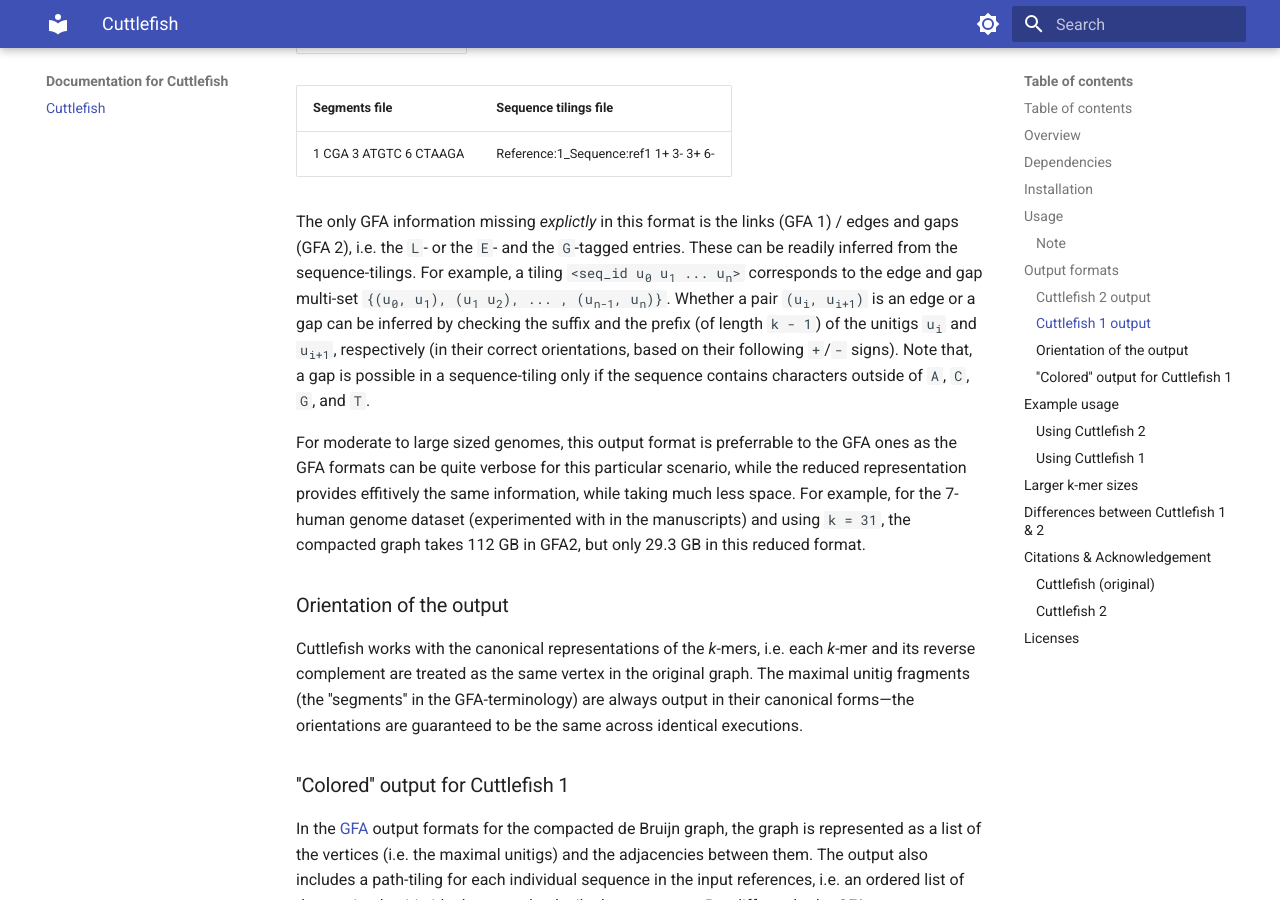
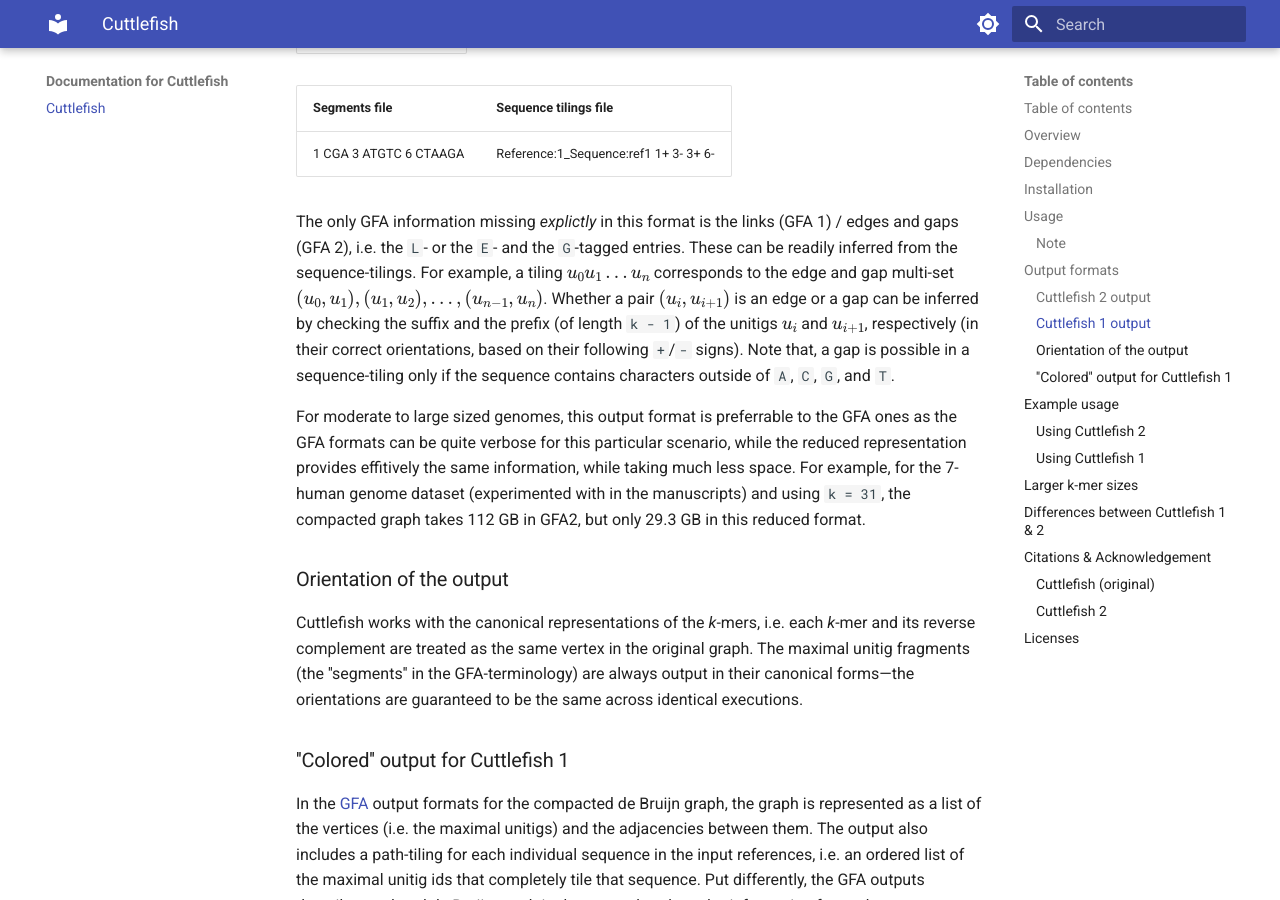
Before and after one commit to COMBINE-lab/cuttlefish, an MkDocs documentation site: the page built from docs/index.md, in a window 1280 px wide and 900 px high, scrolled down 5543 px. Built offline with MkDocs 1.6.1 and Material for MkDocs 9.7.7, drawn with Linux system fonts in a browser that asks for light colours.

Commit message:
add math mode

```diff
--- a/docs/index.md
+++ b/docs/index.md
@@ -243,8 +243,9 @@
 
   The only GFA information missing _explictly_ in this format is the links (GFA 1) / edges and gaps (GFA 2), i.e. the `L`- or the `E`- and the `G`-tagged entries.
   These can be readily inferred from the sequence-tilings.
-  For example, a tiling <code><seq_id u<sub>0</sub> u<sub>1</sub> ... u<sub>n</sub>></code> corresponds to the edge and gap multi-set <code>{(u<sub>0</sub>, u<sub>1</sub>), (u<sub>1</sub> u<sub>2</sub>), ... , (u<sub>n-1</sub>, u<sub>n</sub>)}</code>.
-  Whether a pair <code>(u<sub>i</sub>, u<sub>i+1</sub>)</code> is an edge or a gap can be inferred by checking the suffix and the prefix (of length `k - 1`) of the unitigs <code>u<sub>i</sub></code> and <code>u<sub>i+1</sub></code>, respectively (in their correct orientations, based on their following `+`/`-` signs).
+  For example, a tiling \\(u_0 u_1 \dots u_n\\) corresponds to the edge and gap multi-set \\( \{ (u_0, u_1), (u_1, u_2), \dots , (u_{n-1}, u_n)\} \\).
+  Whether a pair \\( (u_i, u_{i+1}) \\) is an edge or a gap can be inferred by checking the suffix and the prefix (of length `k - 1`) of the unitigs
+  \\( u_i \\) and \\( u_{i+1} \\), respectively (in their correct orientations, based on their following `+`/`-` signs).
   Note that, a gap is possible in a sequence-tiling only if the sequence contains characters outside of `A`, `C`, `G`, and `T`.
 
   For moderate to large sized genomes, this output format is preferrable to the GFA ones as the GFA formats can be quite verbose for this particular scenario, while the reduced representation provides effitively the same information, while taking much less space.
--- a/mkdocs.yml
+++ b/mkdocs.yml
@@ -15,3 +15,12 @@
       toggle:
         icon: material/brightness-4
         name: Switch to light mode
+
+markdown_extensions:
+  - pymdownx.arithmatex:
+      generic: true
+
+extra_javascript:
+  - javascripts/mathjax.js
+  - https://polyfill.io/v3/polyfill.min.js?features=es6
+  - https://cdn.jsdelivr.net/npm/mathjax@3/es5/tex-mml-chtml.js
```
